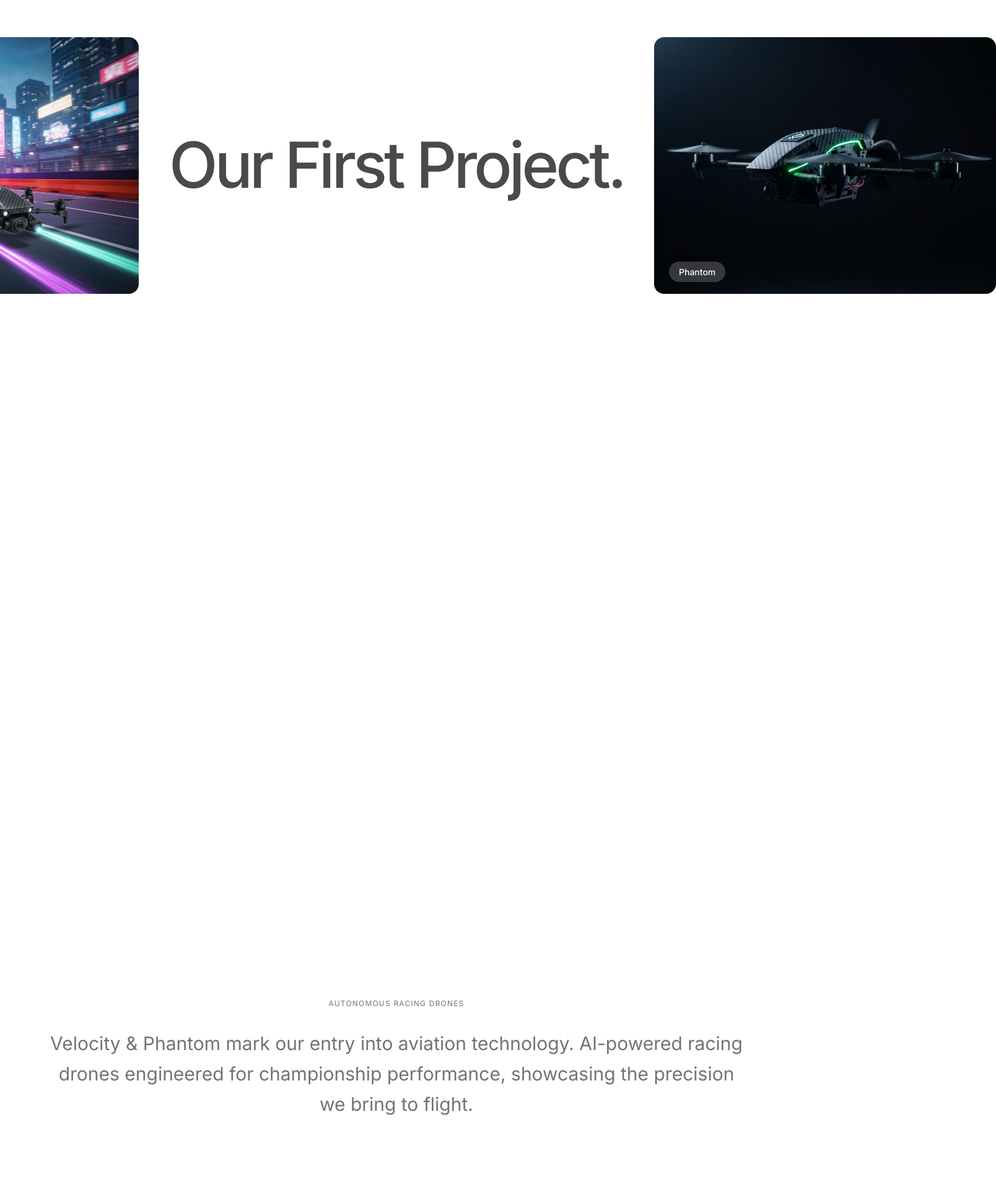
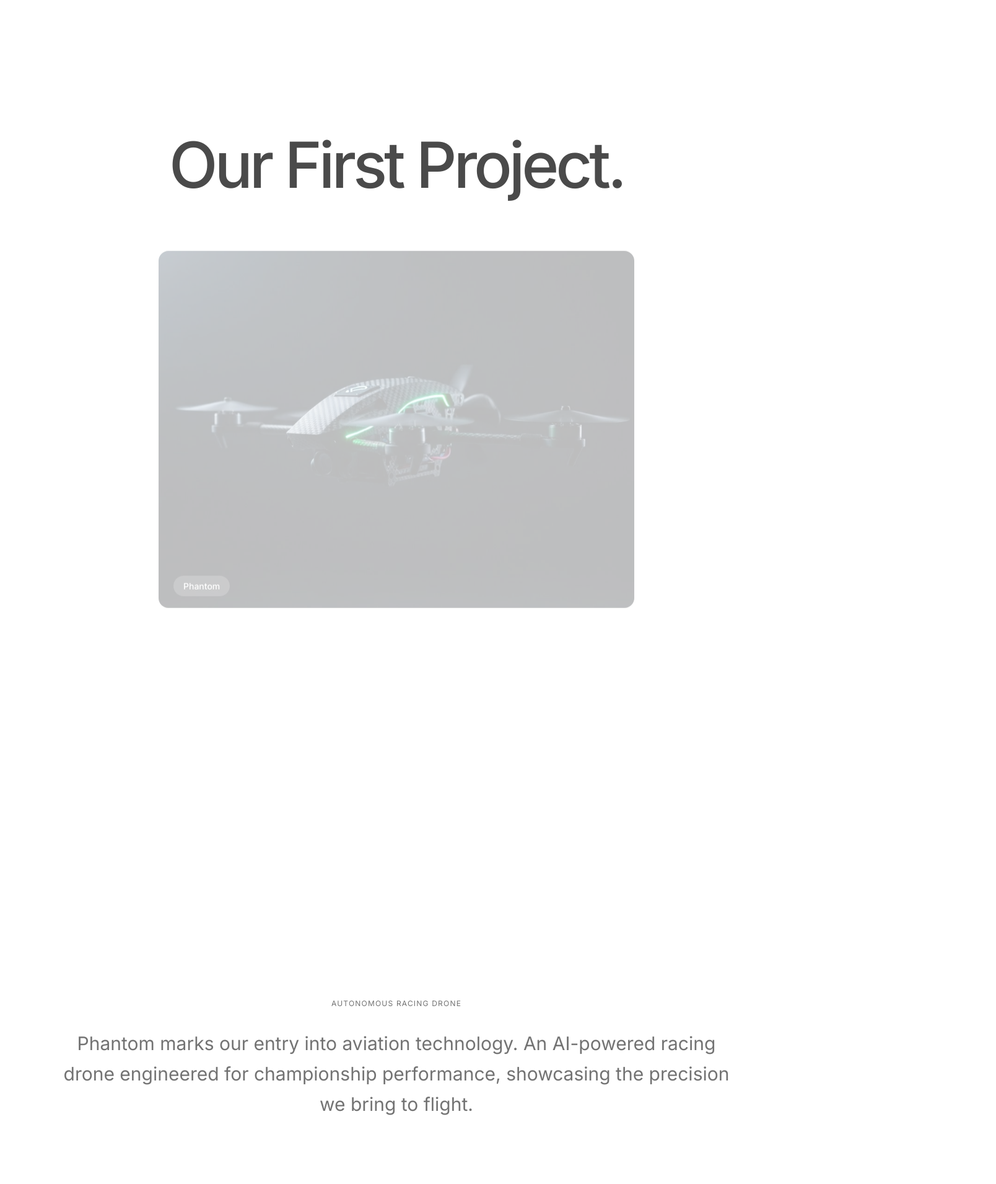
Before and after one commit to Jackie-lab-maker/v0-evasion-ecommerce-template, a Next.js app: page / in a window 1280 px wide. Shown: the part 3043-4953 px from the top of the page at 62% size, 1608 px wide, since content can reach past the window. Built offline with nearby package versions, Linux system fonts and the light colour scheme.

Commit message:
feat: update branding to focus on Phantom\n\nReplace Velocity with Phantom in hero images, philosophy section, and description.

```diff
--- a/components/sections/hero-section.tsx
+++ b/components/sections/hero-section.tsx
@@ -13,8 +13,8 @@ const sideImages = [
     span: 1,
   },
   {
-    src: "/images/drone-velocity.jpg",
-    alt: "Racing drone - our first project",
+    src: "/images/drone-phantom.jpg",
+    alt: "Phantom - our first project",
     position: "left",
     span: 1,
   },
--- a/components/sections/philosophy-section.tsx
+++ b/components/sections/philosophy-section.tsx
@@ -5,8 +5,7 @@ import { useEffect, useRef, useState, useCallback } from "react";
 
 export function PhilosophySection() {
   const sectionRef = useRef<HTMLDivElement>(null);
-  const [alpineTranslateX, setAlpineTranslateX] = useState(-100);
-  const [forestTranslateX, setForestTranslateX] = useState(100);
+  const [phantomTranslateY, setPhantomTranslateY] = useState(100);
   const [titleOpacity, setTitleOpacity] = useState(1);
   const rafRef = useRef<number | null>(null);
 
@@ -22,13 +21,10 @@ export function PhilosophySection() {
     const scrolled = -rect.top;
     const progress = Math.max(0, Math.min(1, scrolled / scrollableRange));
 
-    // Velocity comes from left (-100% to 0%)
-    setAlpineTranslateX((1 - progress) * -100);
+    // Phantom rises from bottom (100% to 0%)
+    setPhantomTranslateY((1 - progress) * 100);
 
-    // Phantom comes from right (100% to 0%)
-    setForestTranslateX((1 - progress) * 100);
-
-    // Title fades out as blocks come together
+    // Title fades out as block comes up
     setTitleOpacity(1 - progress);
   }, []);
 
@@ -71,43 +67,21 @@ export function PhilosophySection() {
             </div>
 
             {/* Product Grid */}
-            <div className="relative z-10 grid grid-cols-1 gap-4 px-6 md:grid-cols-2 md:px-12 lg:px-20">
-              {/* Velocity Image - comes from left */}
+            <div className="relative z-10 flex items-center justify-center px-6 md:px-12 lg:px-20">
+              {/* Phantom Image - single centered product */}
               <div
-                className="relative aspect-[4/3] overflow-hidden rounded-2xl"
+                className="relative aspect-[4/3] w-full max-w-3xl overflow-hidden rounded-2xl"
                 style={{
-                  transform: `translate3d(${alpineTranslateX}%, 0, 0)`,
-                  WebkitTransform: `translate3d(${alpineTranslateX}%, 0, 0)`,
+                  transform: `translate3d(0, ${phantomTranslateY}%, 0)`,
+                  WebkitTransform: `translate3d(0, ${phantomTranslateY}%, 0)`,
                   backfaceVisibility: 'hidden',
                   WebkitBackfaceVisibility: 'hidden',
-                }}
-              >
-                <Image
-                  src="/images/drone-velocity.jpg"
-                  alt="WATFlight Velocity racing drone"
-                  fill
-                  className="object-cover"
-                />
-                <div className="absolute bottom-6 left-6">
-                  <span className="backdrop-blur-md px-4 py-2 text-sm font-medium rounded-full bg-[rgba(255,255,255,0.2)] text-white">
-                    Velocity
-                  </span>
-                </div>
-              </div>
-
-              {/* Phantom Image - comes from right */}
-              <div
-                className="relative aspect-[4/3] overflow-hidden rounded-2xl"
-                style={{
-                  transform: `translate3d(${forestTranslateX}%, 0, 0)`,
-                  WebkitTransform: `translate3d(${forestTranslateX}%, 0, 0)`,
-                  backfaceVisibility: 'hidden',
-                  WebkitBackfaceVisibility: 'hidden',
+                  opacity: 1 - (phantomTranslateY / 100),
                 }}
               >
                 <Image
                   src="/images/drone-phantom.jpg"
-                  alt="WATFlight Phantom stealth racing drone"
+                  alt="WATFlight Phantom autonomous racing drone"
                   fill
                   className="object-cover"
                 />
@@ -126,10 +100,10 @@ export function PhilosophySection() {
       <div className="px-6 py-20 md:px-12 md:py-28 lg:px-20 lg:py-36 lg:pb-14">
         <div className="text-center">
           <p className="text-xs uppercase tracking-widest text-muted-foreground">
-            Autonomous Racing Drones
+            Autonomous Racing Drone
           </p>
           <p className="mt-8 leading-relaxed text-muted-foreground text-3xl text-center">
-            Velocity & Phantom mark our entry into aviation technology. AI-powered racing drones
+            Phantom marks our entry into aviation technology. An AI-powered racing drone
             engineered for championship performance, showcasing the precision we bring to flight.
           </p>
         </div>
```
